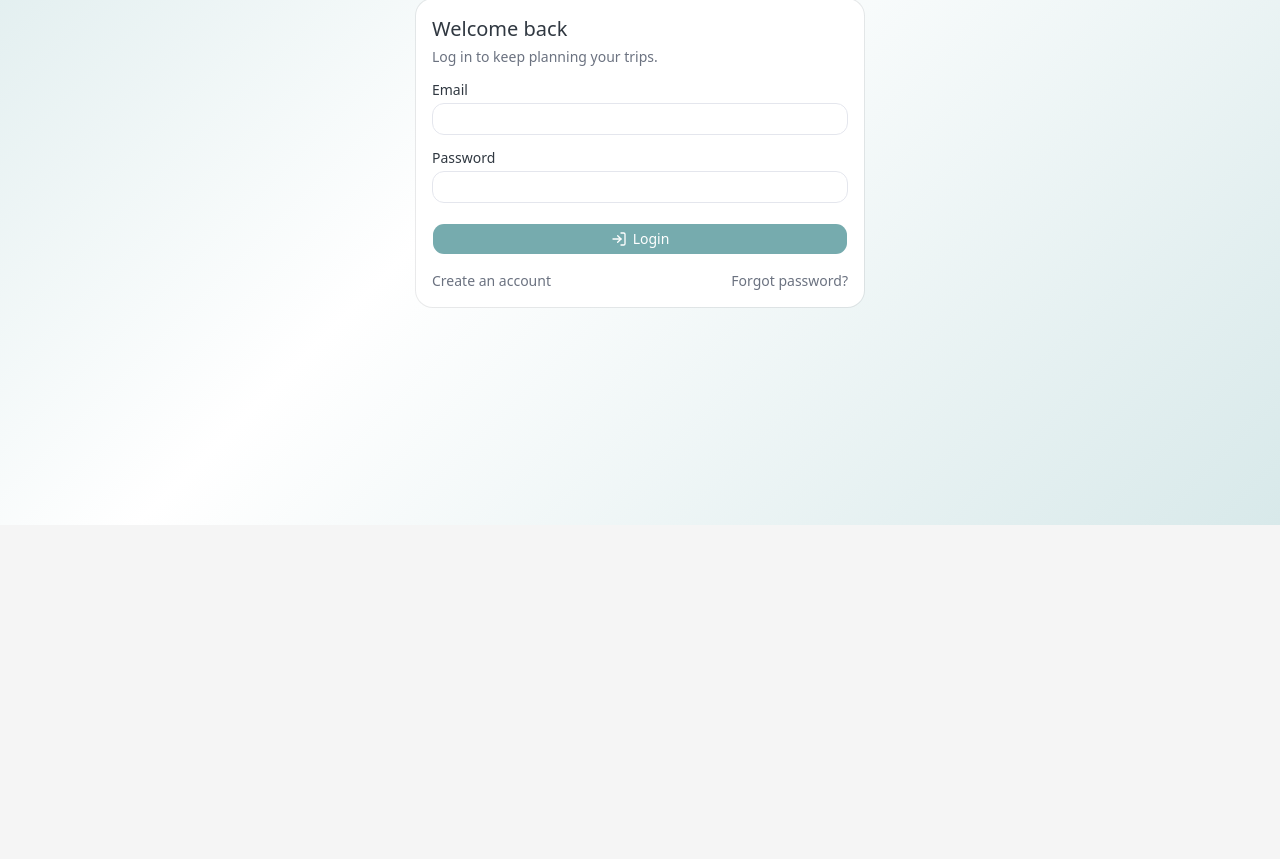
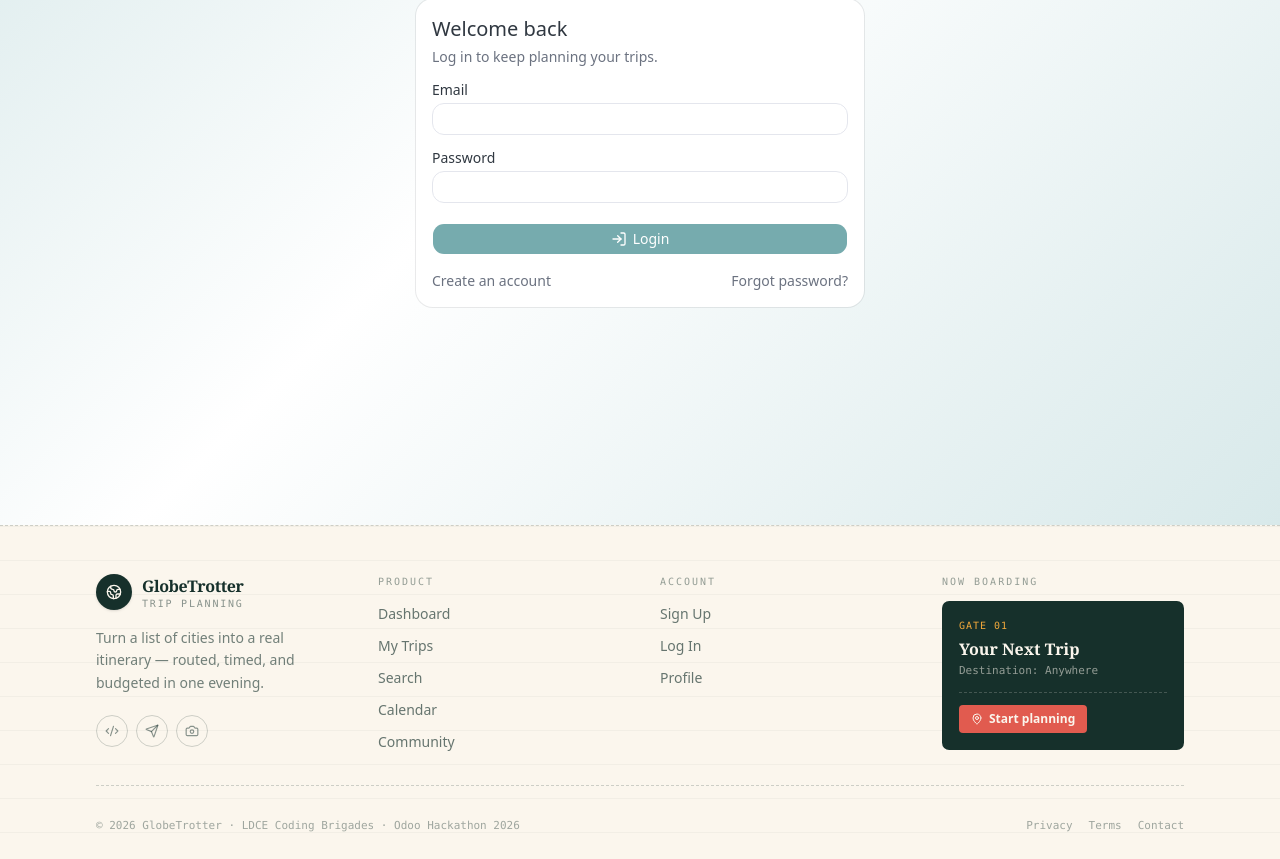
Before and after one commit to HEMANT-PANDE/Odoo-X-LDCE---Coding-Brigades, a React (Vite) app in the folder client/: page /login in a window 1280 px wide. Shown: the part 275-1134 px from the top of the page. Before the commit the page ends 800 px from the top, so only its background shows below. Built offline with nearby package versions, Linux system fonts and the light colour scheme; no server answers; a web font is replaced by a local one.

Commit message:
Add footer

```diff
--- a/client/src/App.jsx
+++ b/client/src/App.jsx
@@ -3,6 +3,7 @@ import { AuthProvider } from './context/AuthContext';
 import ProtectedRoute from './components/ProtectedRoute';
 import AdminRoute from './components/AdminRoute';
 import Navbar from './components/Navbar';
+import Footer from './components/Footer';
 import { Toaster } from '@/components/ui/sonner';
 import Login from './pages/Login';
 import Signup from './pages/Signup';
@@ -20,10 +21,12 @@ import Community from './pages/Community';
 import Calendar from './pages/Calendar';
 import Admin from './pages/Admin';
 
-export default function App() {
+/* Pages that render their own footer (Landing has it inline) */
+const NO_FOOTER_ROUTES = ['/'];
+
+function AppShell() {
   return (
-    <AuthProvider>
-      <BrowserRouter>
+    <>
       <Toaster position="top-right" richColors />
       <Navbar />
       <Routes>
@@ -43,6 +46,16 @@ export default function App() {
         <Route path="/calendar" element={<ProtectedRoute><Calendar /></ProtectedRoute>} />
         <Route path="/admin" element={<AdminRoute><Admin /></AdminRoute>} />
       </Routes>
+      <Footer />
+    </>
+  );
+}
+
+export default function App() {
+  return (
+    <AuthProvider>
+      <BrowserRouter>
+        <AppShell />
       </BrowserRouter>
     </AuthProvider>
   );
--- /dev/null
+++ b/client/src/components/Footer.jsx
@@ -0,0 +1,142 @@
+import { Link } from 'react-router-dom';
+import { Globe2, MapPin, Code2, Send, Camera } from 'lucide-react';
+
+const NAV_LINKS = {
+  Product: [
+    { label: 'Dashboard', to: '/dashboard' },
+    { label: 'My Trips', to: '/trips' },
+    { label: 'Search', to: '/search' },
+    { label: 'Calendar', to: '/calendar' },
+    { label: 'Community', to: '/community' },
+  ],
+  Account: [
+    { label: 'Sign Up', to: '/signup' },
+    { label: 'Log In', to: '/login' },
+    { label: 'Profile', to: '/profile' },
+  ],
+};
+
+const SOCIALS = [
+  { icon: Code2, label: 'GitHub', href: '#' },
+  { icon: Send, label: 'Twitter', href: '#' },
+  { icon: Camera, label: 'Instagram', href: '#' },
+];
+
+export default function Footer() {
+  const year = new Date().getFullYear();
+
+  return (
+    <footer className="relative border-t border-dashed border-[#16302B]/20 bg-[#FBF6ED] text-[#16302B]">
+      {/* faint ledger lines */}
+      <div
+        className="pointer-events-none absolute inset-0 opacity-[0.04]"
+        style={{
+          backgroundImage:
+            'repeating-linear-gradient(180deg, #16302B 0px, #16302B 1px, transparent 1px, transparent 34px)',
+        }}
+      />
+
+      <div className="relative mx-auto max-w-6xl px-4 pt-12 pb-6 lg:px-8">
+        {/* Top row */}
+        <div className="grid gap-10 sm:grid-cols-2 lg:grid-cols-4">
+          {/* Brand */}
+          <div className="lg:col-span-1">
+            <div className="flex items-center gap-2.5">
+              <span className="inline-flex size-9 items-center justify-center rounded-full bg-[#16302B] text-[#FBF6ED] shadow-sm">
+                <Globe2 className="size-4" />
+              </span>
+              <div className="leading-tight">
+                <p className="font-serif text-base font-semibold tracking-tight">GlobeTrotter</p>
+                <p className="font-mono text-[10px] uppercase tracking-[0.18em] text-[#16302B]/50">
+                  Trip Planning
+                </p>
+              </div>
+            </div>
+            <p className="mt-4 text-sm leading-relaxed text-[#16302B]/60">
+              Turn a list of cities into a real itinerary — routed, timed, and budgeted in one evening.
+            </p>
+
+            {/* Social icons */}
+            <div className="mt-5 flex gap-2">
+              {SOCIALS.map(({ icon: Icon, label, href }) => (
+                <a
+                  key={label}
+                  href={href}
+                  aria-label={label}
+                  className="inline-flex size-8 items-center justify-center rounded-full border border-[#16302B]/20 text-[#16302B]/50 transition-colors hover:border-[#16302B]/50 hover:text-[#16302B]"
+                >
+                  <Icon className="size-3.5" />
+                </a>
+              ))}
+            </div>
+          </div>
+
+          {/* Nav columns */}
+          {Object.entries(NAV_LINKS).map(([section, links]) => (
+            <div key={section}>
+              <p className="mb-3 font-mono text-[10px] uppercase tracking-[0.2em] text-[#16302B]/45">
+                {section}
+              </p>
+              <ul className="space-y-2">
+                {links.map(({ label, to }) => (
+                  <li key={label}>
+                    <Link
+                      to={to}
+                      className="text-sm text-[#16302B]/65 transition-colors hover:text-[#E15B4F]"
+                    >
+                      {label}
+                    </Link>
+                  </li>
+                ))}
+              </ul>
+            </div>
+          ))}
+
+          {/* Departure board widget */}
+          <div>
+            <p className="mb-3 font-mono text-[10px] uppercase tracking-[0.2em] text-[#16302B]/45">
+              Now Boarding
+            </p>
+            <div className="rounded-sm border border-[#16302B]/15 bg-[#16302B] p-4 text-[#FBF6ED]">
+              <p className="font-mono text-[10px] uppercase tracking-widest text-[#F2A93B]">
+                Gate 01
+              </p>
+              <p className="mt-1 font-serif text-base font-semibold">Your Next Trip</p>
+              <p className="mt-0.5 font-mono text-[11px] text-[#FBF6ED]/55">
+                Destination: Anywhere
+              </p>
+              <div className="mt-3 border-t border-dashed border-[#FBF6ED]/20 pt-3">
+                <Link
+                  to="/signup"
+                  className="inline-flex items-center gap-1.5 rounded bg-[#E15B4F] px-3 py-1.5 text-xs font-semibold text-[#FBF6ED] transition-opacity hover:opacity-90"
+                >
+                  <MapPin className="size-3" /> Start planning
+                </Link>
+              </div>
+            </div>
+          </div>
+        </div>
+
+        {/* Divider */}
+        <div className="my-8 border-t border-dashed border-[#16302B]/20" />
+
+        {/* Bottom bar */}
+        <div className="flex flex-col items-center justify-between gap-3 sm:flex-row">
+          <p className="font-mono text-[11px] text-[#16302B]/40">
+            © {year} GlobeTrotter · LDCE Coding Brigades · Odoo Hackathon 2026
+          </p>
+          <div className="flex gap-4">
+            {['Privacy', 'Terms', 'Contact'].map((label) => (
+              <span
+                key={label}
+                className="font-mono text-[11px] text-[#16302B]/40 cursor-default"
+              >
+                {label}
+              </span>
+            ))}
+          </div>
+        </div>
+      </div>
+    </footer>
+  );
+}
```
Lines whose indentation alone changed are shown as unchanged.
